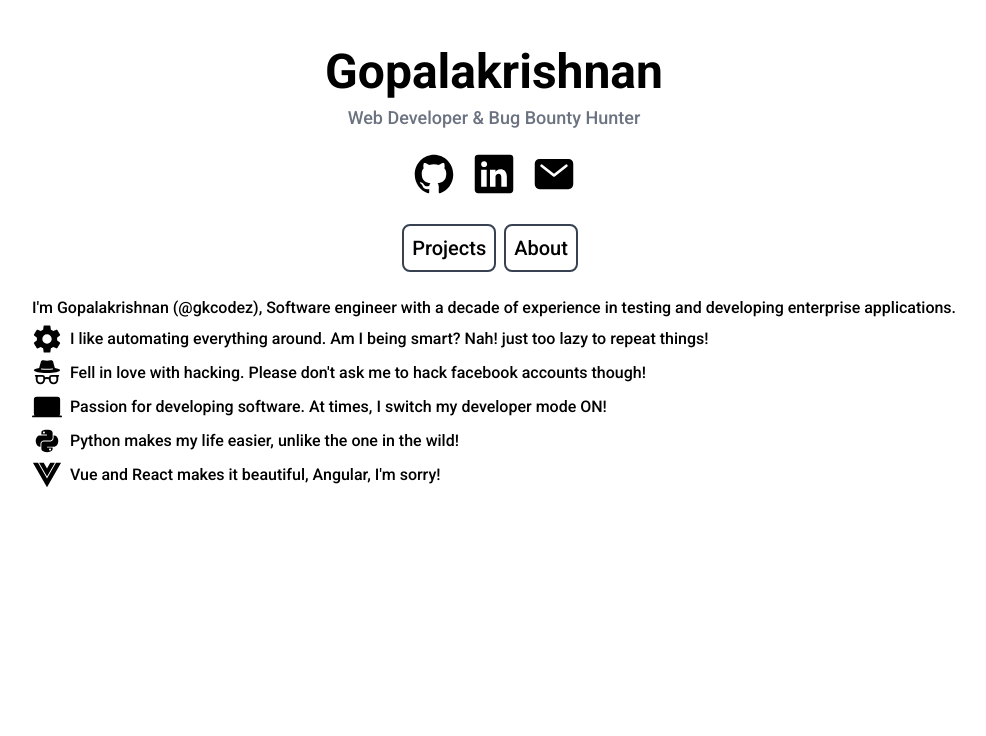
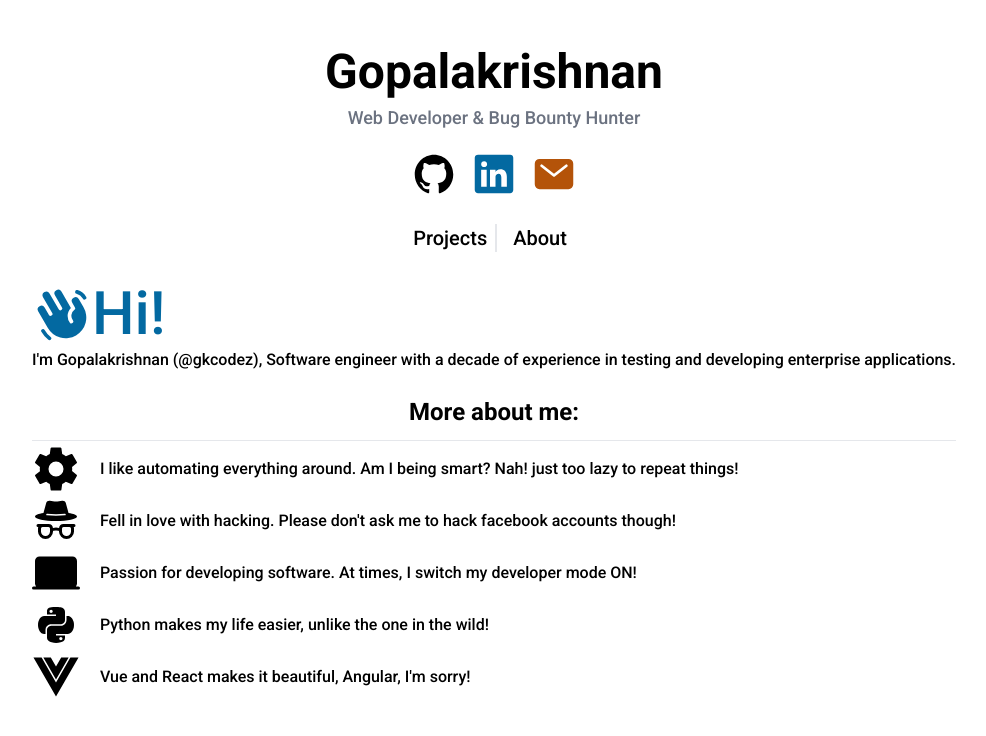
Before and after one commit to gkcodez/gkcodez.github.io, a Next.js app: page /about in a window 1280 px wide. Shown: the top 736 px of the page, without its empty margins (146-1132 px from the left). Built offline with nearby package versions, Linux system fonts and the light colour scheme.

Commit message:
Design updated

```diff
--- a/app/(pages)/about/page.tsx
+++ b/app/(pages)/about/page.tsx
@@ -1,14 +1,21 @@
 import { IoLaptop, IoLogoVue, IoSettingsSharp } from "react-icons/io5";
 import { BsIncognito } from "react-icons/bs";
 import { IoLogoPython } from "react-icons/io";
+import { PiHandWavingFill } from "react-icons/pi";
 
 export default function About() {
-    return <div id="about-section">
+    return <div id="about-section" className="max-h-screen flex-col items-center gap-3 text-center">
+        <div className="py-3">
+        <h3 className="flex text-6xl text-sky-700"><PiHandWavingFill />Hi!</h3>
         <p className="mt-1">I&apos;m Gopalakrishnan (@gkcodez), Software engineer with a decade of experience in testing and developing enterprise applications.</p>
-        <p className="mt-1 flex items-center"><IoSettingsSharp className="text-3xl mr-2" /> I like automating everything around. Am I being smart? Nah! just too lazy to repeat things!</p>
-        <p className="mt-1 flex items-center"><BsIncognito className="text-3xl mr-2" /> Fell in love with hacking. Please don&apos;t ask me to hack facebook accounts though!</p>
-        <p className="mt-1 flex items-center"><IoLaptop className="text-3xl mr-2" /> Passion for developing software. At times, I switch my developer mode ON!</p>
-        <p className="mt-1 flex items-center"><IoLogoPython className="text-3xl mr-2" />  Python makes my life easier, unlike the one in the wild!</p>
-        <p className="mt-1 flex items-center"><IoLogoVue className="text-3xl mr-2" /> Vue and React makes it beautiful, Angular, I&apos;m sorry!</p>
+        </div>
+
+        <h3 className=" text-2xl py-3 font-bold">More about me:</h3>
+        <hr />
+        <p className="mt-1 flex items-center gap-5"><IoSettingsSharp className="text-5xl" /> I like automating everything around. Am I being smart? Nah! just too lazy to repeat things!</p>
+        <p className="mt-1 flex items-center gap-5"><BsIncognito className="text-5xl" /> Fell in love with hacking. Please don&apos;t ask me to hack facebook accounts though!</p>
+        <p className="mt-1 flex items-center gap-5"><IoLaptop className="text-5xl" /> Passion for developing software. At times, I switch my developer mode ON!</p>
+        <p className="mt-1 flex items-center gap-5"><IoLogoPython className="text-5xl" />  Python makes my life easier, unlike the one in the wild!</p>
+        <p className="mt-1 flex items-center gap-5"><IoLogoVue className="text-5xl" /> Vue and React makes it beautiful, Angular, I&apos;m sorry!</p>
     </div>
 }
--- a/app/components/ProjectCard.tsx
+++ b/app/components/ProjectCard.tsx
@@ -2,7 +2,7 @@ import Image from "next/image"
 
 export default function ProjectCard(props: any) {
     return (
-        <div className="project-card border-2 border-gray-700 p-5 rounded-lg">
+        <div className="project-card border-2 border-gray-600 p-5 rounded-lg">
         <Image
           src={props.thumbnailsrc}
           width={0}
@@ -12,15 +12,15 @@ export default function ProjectCard(props: any) {
           title={props.title}
           className="rounded-xl my-2 w-full h-auto"
         />
-        <h2 className="text-xl">{props.title}</h2>
-        <p className="text-gray-600">{props.description}</p>
+        <h2 className="text-xl my-1">{props.title}</h2>
+        <p className="font-normal my-1">{props.description}</p>
         <div className="buttons flex flex-wrap items-center justify-start gap-3 my-2">
           { props.codesrc &&
-          <a href={props.codesrc} target="_blank" className="p-3 border-2 border-gray-700 rounded-lg">View Code</a>
+          <a href={props.codesrc} target="_blank" className="p-3 border-2 border-gray-500 text-gray-500 rounded-lg">View Code</a>
           }
           {
             props.demosrc &&
-            <a href={props.demosrc} target="_blank" className="p-3 border-2 border-gray-700 rounded-lg">View Demo</a>
+            <a href={props.demosrc} target="_blank" className="p-3 border-2 border-sky-600 text-sky-600 rounded-lg">View Demo</a>
           }
         </div>
       </div>
--- a/app/layout.tsx
+++ b/app/layout.tsx
@@ -27,19 +27,21 @@ export default function RootLayout({
           <div className="absolute top-5 right-5">
             <ThemeSwitcher />
           </div>
-          <div className="flex min-h-screen flex-col items-center justify-start px-5 py-10">
-            <h1 className="text-3xl md:text-5xl font-bold p-2 font-poppins">Gopalakrishnan</h1>
+          <div className="flex min-h-screen flex-col items-center justify-start py-10">
+            <h1 className="text-3xl md:text-5xl font-bold p-2">Gopalakrishnan</h1>
             <h3 className="text-lg text-gray-500">Web Developer & Bug Bounty Hunter</h3>
             <div className="social flex justify-center align-middle mt-3">
               <a href="https://www.github.com/gkcodez" target="_blank"><IoLogoGithub className="text-6xl p-2" /></a>
-              <a href="https://www.linkedin.com/in/gkcodez" target="_blank"><IoLogoLinkedin className="text-6xl p-2" /></a>
-              <a href="mailto:gopalakrishnan.work@gmail.com" target="_blank"><IoMail className=" text-6xl p-2" /></a>
+              <a href="https://www.linkedin.com/in/gkcodez" target="_blank"><IoLogoLinkedin className="text-sky-700 text-6xl p-2" /></a>
+              <a href="mailto:gopalakrishnan.work@gmail.com" target="_blank"><IoMail className="text-amber-700 text-6xl p-2" /></a>
             </div>
-            <nav className="my-5 flex items-center justify-center">
-              <Link href="project" className="border-2 border-gray-700 rounded-lg text-xl p-2 mr-2">Projects</Link>
-              <Link href="about" className="border-2 border-gray-700 rounded-lg text-xl p-2 mr-2">About</Link>
+            <nav className="my-5 flex items-center justify-center w-full">
+              <Link href="project" className="text-xl px-2 mr-2 border-r-2 border-gray-200">Projects</Link>
+              <Link href="about" className="text-xl px-2 mr-2">About</Link>
             </nav>
-            {children}
+            <div className="px-5">
+              {children}
+            </div>
           </div>
         </Providers>
       </body>
```
